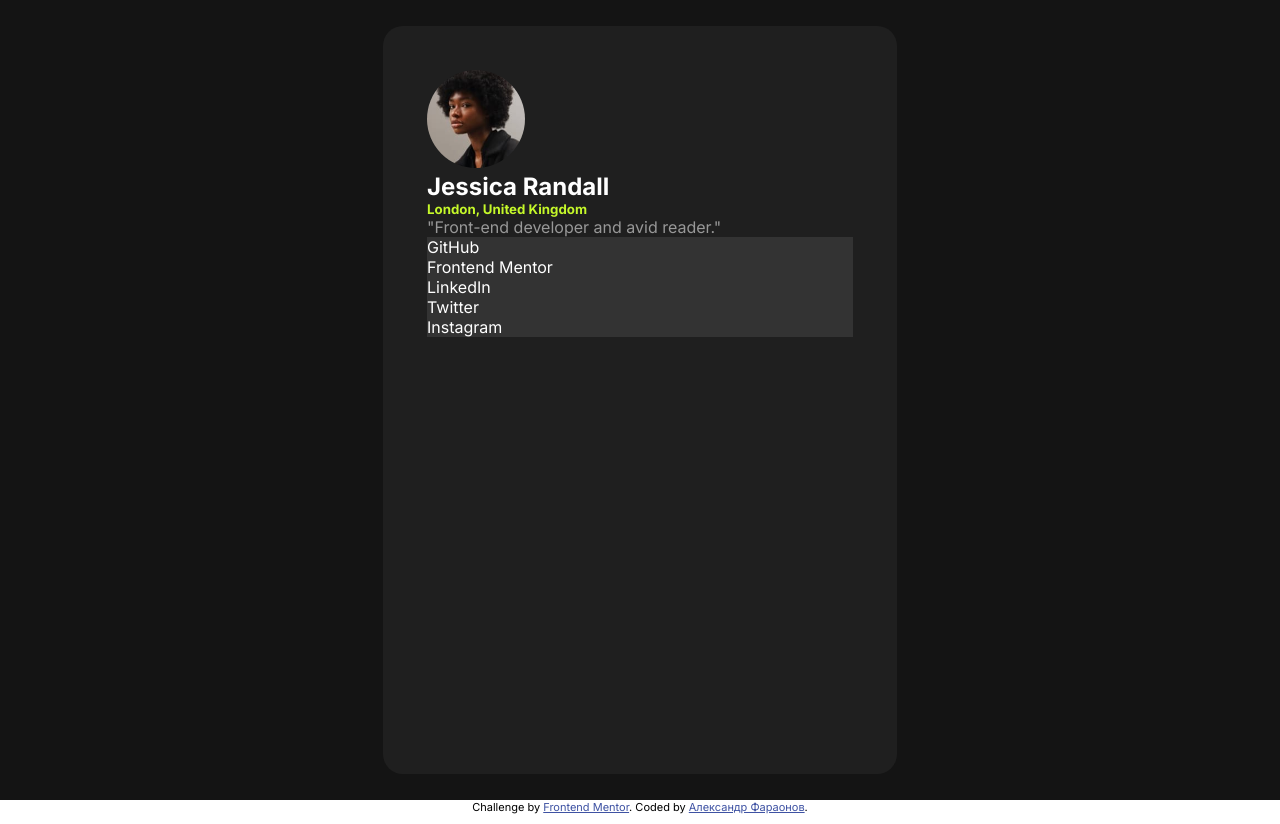
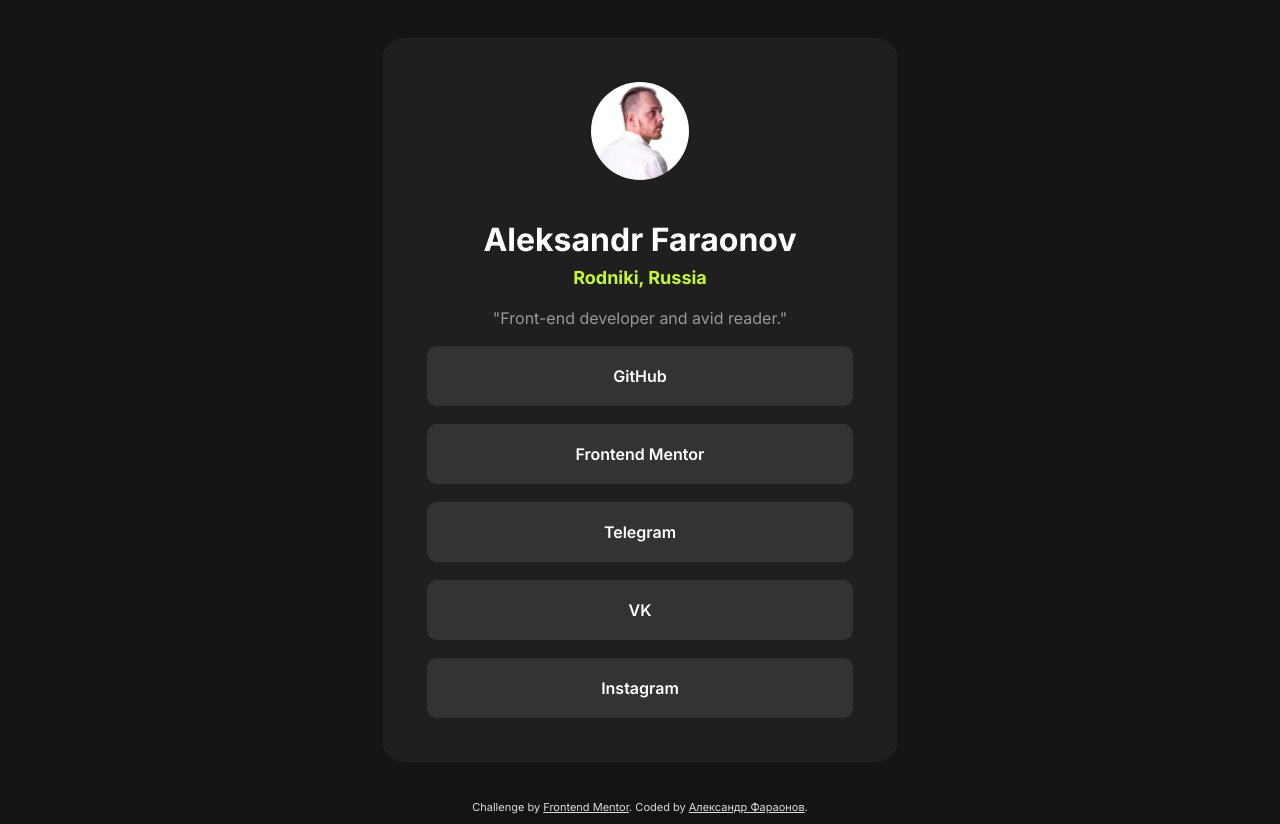
Before and after one commit to Bourne4Jokonda/Social-links-profile, a plain HTML site: page index.html in a window 1280 px wide. Drawn offline with Linux system fonts and the light colour scheme.

Commit message:
finish project

```diff
--- a/index.html
+++ b/index.html
@@ -19,18 +19,18 @@
   <main class="container">
     <section class="profile">
       <header class="profile_info">
-        <img src="assets/images/avatar-jessica.jpeg" alt="avatar" class="avatar">
-        <h1 class="name">Jessica Randall</h1>
-        <h5 class="place">London, United Kingdom</h5>
+        <img src="assets/images/avatar_aleksandr.png" alt="avatar" class="avatar">
+        <h1 class="name">Aleksandr Faraonov</h1>
+        <h5 class="place">Rodniki, Russia</h5>
         <p class="slogan">"Front-end developer and avid reader."</p>
       </header>
       <nav class="links_list">
         <ul>
-          <li><a href="https://github.com/Bourne4Jokonda" target="_blank" class="link">GitHub</a></li>
-          <li><a href="#" target="_blank" class="link">Frontend Mentor</a></li>
-          <li><a href="#" target="_blank" class="link">LinkedIn</a></li>
-          <li><a href="#" target="_blank" class="link">Twitter</a></li>
-          <li><a href="#" target="_blank" class="link">Instagram</a></li>
+          <li><a href="https://github.com/Bourne4Jokonda" target="_blank" rel="noopener noreferrer" class="link" aria-label="Мой профиль на GitHub">GitHub</a></li>
+          <li><a href="https://www.frontendmentor.io/profile/Bourne4Jokonda" target="_blank" rel="noopener noreferrer" class="link" aria-label="Мой профиль на Fronted Mentor">Frontend Mentor</a></li>
+          <li><a href="https://t.me/MetalcoreIT" target="_blank" rel="noopener noreferrer" class="link" aria-label="Мой контакт в Telegram">Telegram</a></li>
+          <li><a href="https://vk.com/a.faraonov" target="_blank" rel="noopener noreferrer" class="link" aria-label="Мой профиль в VK.com">VK</a></li>
+          <li><a href="https://www.instagram.com/metalcoreit?igsh=MWJrMHJoOWF1amk5dQ==" target="_blank" rel="noopener noreferrer" class="link" aria-label="Мой профиль в Instagram">Instagram</a></li>
         </ul>
       </nav>
     </section>
--- a/styles/style.css
+++ b/styles/style.css
@@ -21,7 +21,6 @@ body {
 
 .profile {
       width: 426px;
-      height: 660px;
       padding: 44px;
       background-color: hsl(0, 0%, 12%);
       border-radius: 20px;
@@ -30,22 +29,42 @@ body {
       justify-content: flex-start;
 }
 
+.profile_info {
+      display: flex;
+      flex-direction: column;
+      align-items: center;
+}
+
 .avatar {
       width: 98px;
       height: 98px;
       border-radius: 49px;
+      margin-bottom: 40px;
 }
 
 .name {
       color: #fff;
+      font-size: 32px;
+      margin-bottom: 8px;
+      text-align: center;
 }
 
 .place {
       color: hsl(75, 94%, 57%);
+      margin-bottom: 20px;
+      font-size: 18px;
 }
 
 .slogan {
       color: #989898;
+      margin-bottom: 18px;
+}
+
+ul {
+      display: flex;
+      flex-direction: column;
+      align-items: stretch;
+      gap: 18px;
 }
 
 ul li {
@@ -57,17 +76,37 @@ ul li {
       text-decoration: none;
       display: block;
       color: white;
+      font-weight: 600;
       background-color: #333333;
+      text-align: center;
+      padding: 20px 0;
+      border-radius: 10px;
+}
+
+.link:hover {
+      background-color: hsl(75, 94%, 57%);
+      color: #333333;
+      transition: background-color 0.1s linear;
+}
+
+.link:focus {
+      background-color: hsl(75, 94%, 57%);
+      color: #333333;
+      transition: background-color 0.1s linear;
 }
 
 .attribution {
+      background-color: #141414;
+      color: hsl(230, 9%, 87%);
       font-size: 11px;
       text-align: center;
+      padding-bottom: 10px;
 }
 
 .attribution a {
-      color: hsl(228, 45%, 44%);
+      color: hsl(230, 9%, 87%);
 }
+
 
 @media (max-width: 375px) {
     .container {
```
Also changed, not shown: assets/images/avatar_aleksandr.png (added).
